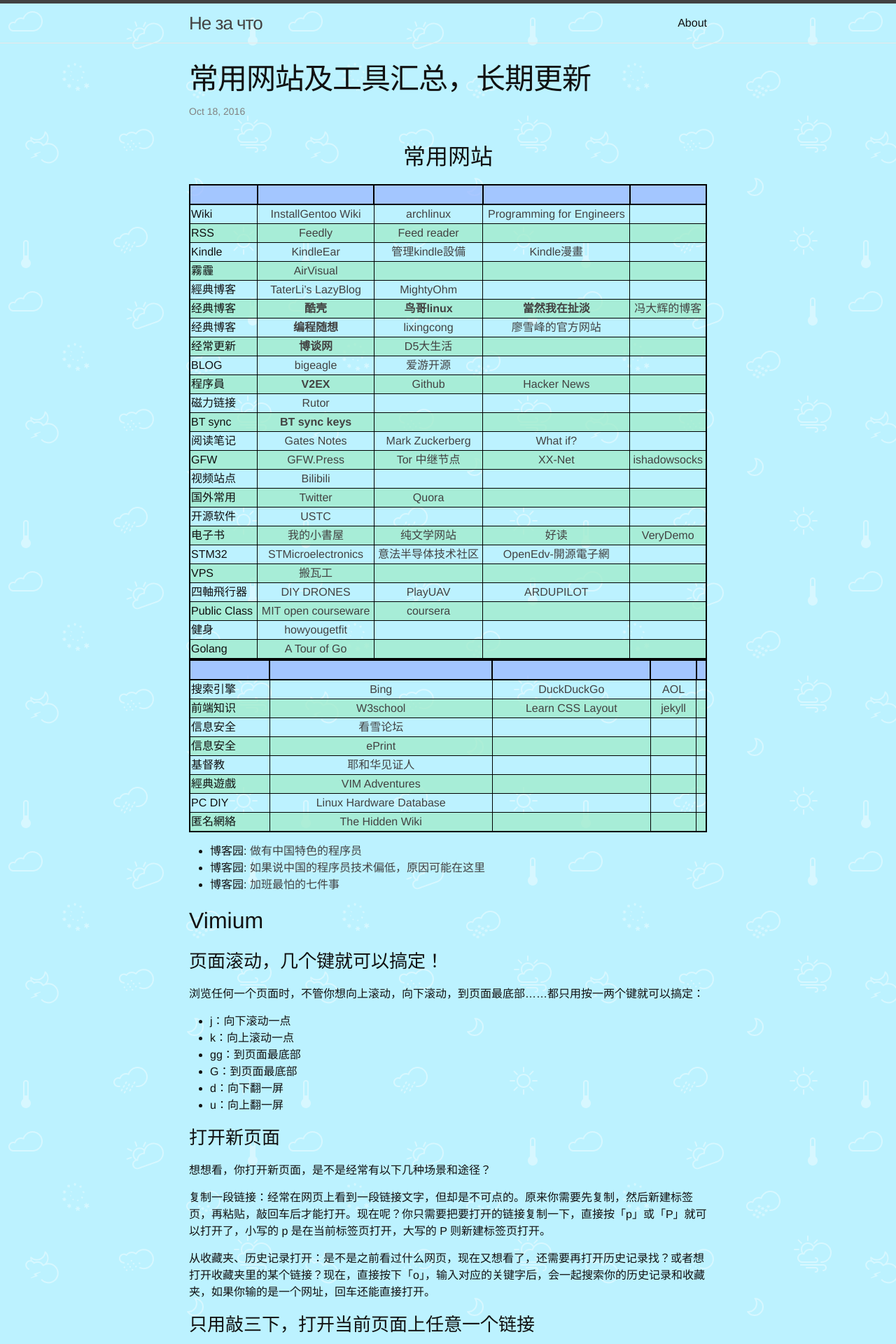
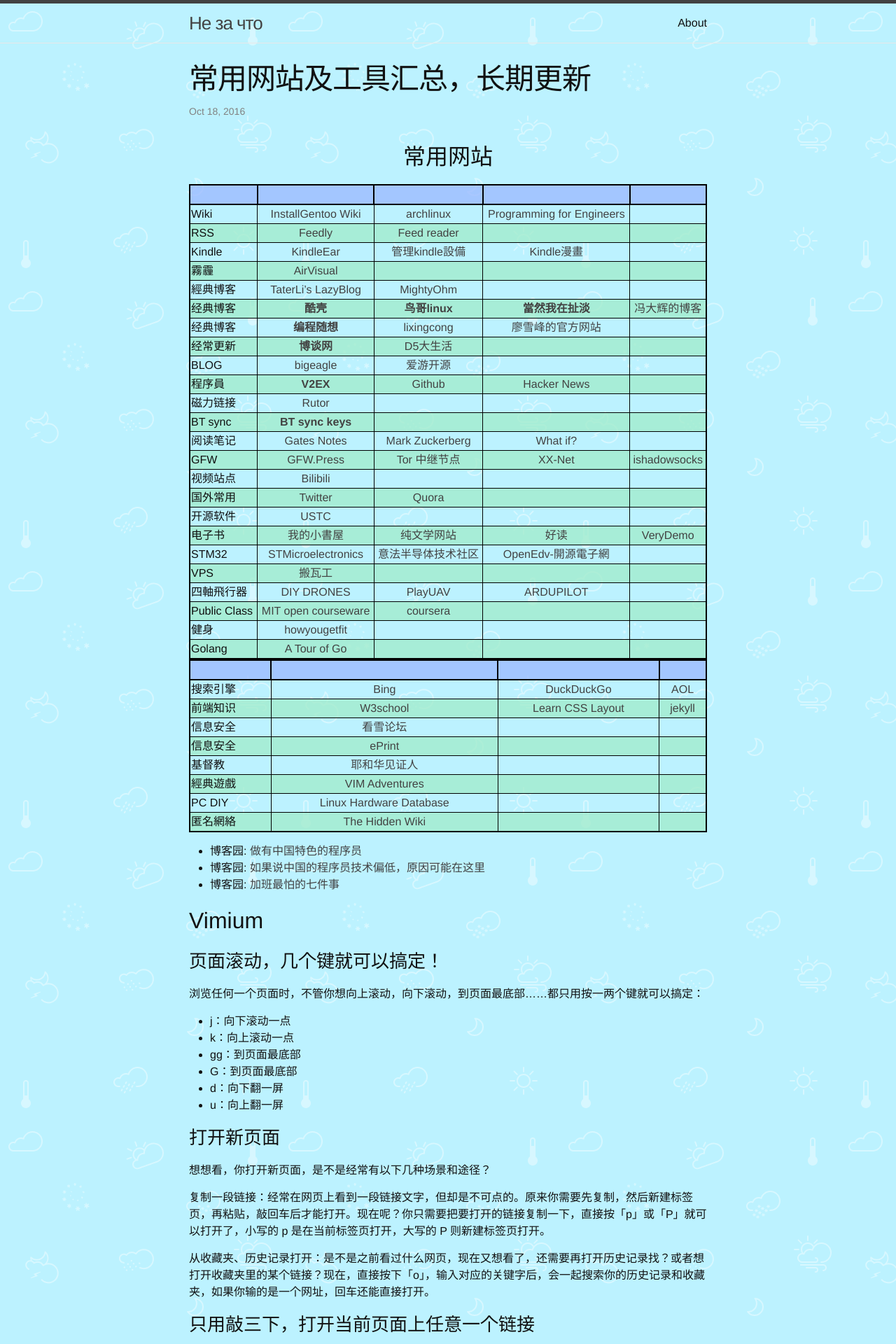
Before and after one commit to explorerlxz/explorerlxz.github.io, a Jekyll site: the page built from _posts/2016-10-18-常用链接.md, in a window 1280 px wide. Shown: the top 1920 px of the page at 70% size. Built offline with Jekyll 4.4.1, drawn with Linux system fonts in a browser that asks for light colours.

Commit message:
check some errors

```diff
--- a/_posts/2016-10-18-常用链接.md
+++ b/_posts/2016-10-18-常用链接.md
@@ -36,9 +36,9 @@
 
 
 |||||
-|:-|:-:|:-:|:-:|:-:|
+|:-|:-:|:-:|:-:|
 |搜索引擎|[Bing](http://www.bing.com)|[DuckDuckGo](https://duckduckgo.com)|[AOL](http://www.aol.com)|
-|前端知识|[W3school](http://www.w3school.com.cn/)|[Learn CSS Layout](http://learnlayout.com/)|[jekyll](https://jekyllrb.com)||
+|前端知识|[W3school](http://www.w3school.com.cn/)|[Learn CSS Layout](http://learnlayout.com/)|[jekyll](https://jekyllrb.com)|
 |信息安全|[看雪论坛](http://bbs.pediy.com/)|
 |信息安全|[ePrint](https://eprint.iacr.org)|
 |基督教|[耶和华见证人](https://www.jw.org/cmn-hans/)|
```
Also changed, not shown: _posts/2017-06-16-RSA-gmplib.md (+3 -1 lines).
